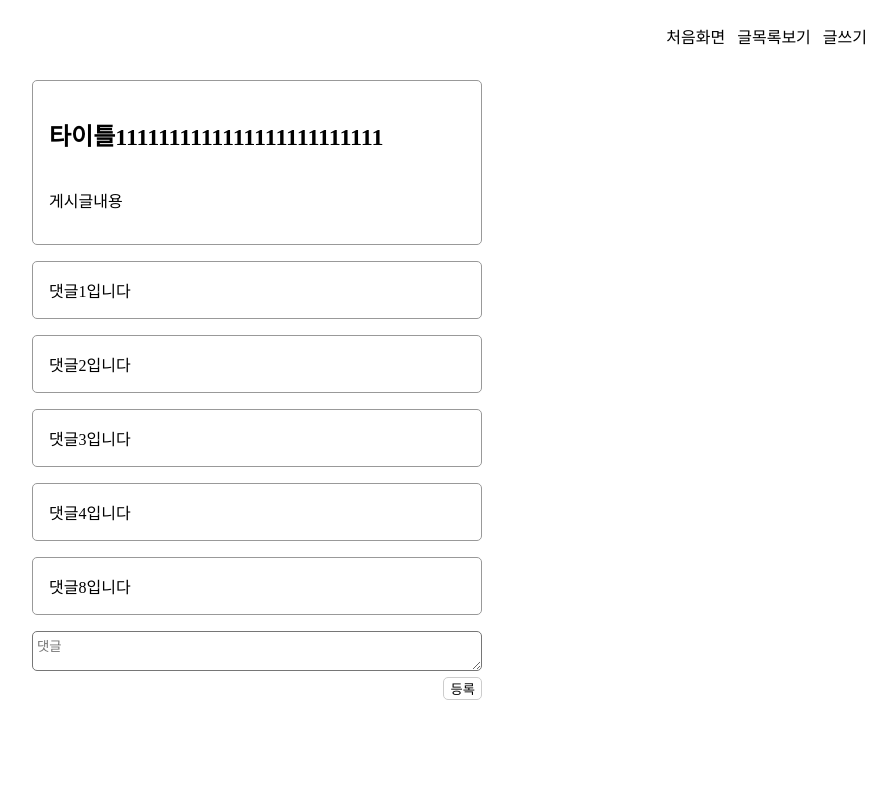
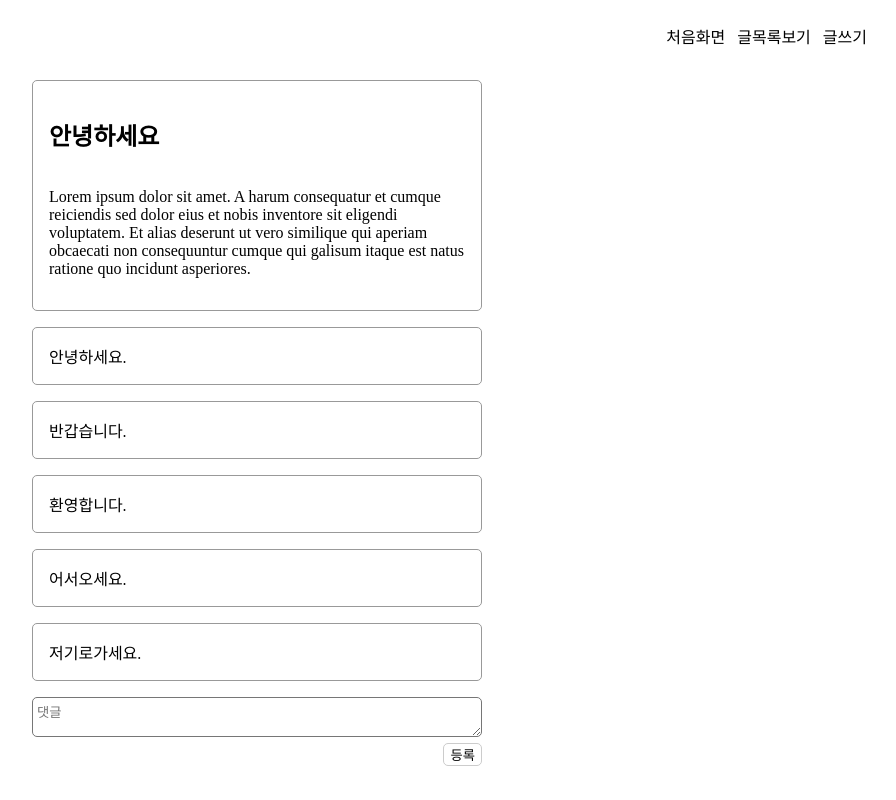
Before and after one commit to HaejinYang/mini-bbs, a React (Create React App) app: page /post/1 in a window 1280 px wide. Shown: the whole page, without its empty margins (383-1279 px from the left). Built offline with nearby package versions, Linux system fonts and the light colour scheme.

Commit message:
chore: 테스트용 데이터 수정하고 글 작성용 레퍼런스 정리

```diff
--- a/src/App.tsx
+++ b/src/App.tsx
@@ -40,36 +40,36 @@ function CreateTestList() {
     const posts: PostType[] = [];
     posts.push({
         id: 1,
-        title: "타이틀1111111111111111111111111",
+        title: "안녕하세요",
+        writer: "홍길동",
+        content: "Lorem ipsum dolor sit amet. A harum consequatur et cumque reiciendis sed dolor eius et nobis inventore sit eligendi voluptatem. Et alias deserunt ut vero similique qui aperiam obcaecati non consequuntur cumque qui galisum itaque est natus ratione quo incidunt asperiores.",
+        createdAt: new Date().toLocaleDateString()
+    });
+    posts.push({id: 2, title: "글제목2", writer: "김영희", content: "", createdAt: new Date().toLocaleDateString()});
+    posts.push({
+        id: 3,
+        title: "글제목3",
         writer: "테스트게시자",
         content: "게시글내용",
         createdAt: new Date().toLocaleDateString()
     });
-    posts.push({id: 2, title: "", writer: "테스트게시자", content: "게시글내용", createdAt: new Date().toLocaleDateString()});
-    posts.push({
-        id: 3,
-        title: "1231234123123",
-        writer: "테스트게시자",
-        content: "게시글내용",
-        createdAt: new Date().toLocaleDateString()
-    });
-    posts.push({id: 4, title: "타이틀", writer: "테스트게시자", content: "게시글내용", createdAt: new Date().toLocaleDateString()});
-    posts.push({id: 5, title: "타이틀", writer: "테스트게시자", content: "게시글내용", createdAt: new Date().toLocaleDateString()});
-    posts.push({id: 6, title: "타이틀", writer: "테스트게시자", content: "게시글내용", createdAt: new Date().toLocaleDateString()});
-    posts.push({id: 7, title: "타이틀", writer: "테스트게시자", content: "게시글내용", createdAt: new Date().toLocaleDateString()});
-    posts.push({id: 8, title: "타이틀", writer: "테스트게시자", content: "게시글내용", createdAt: new Date().toLocaleDateString()});
+    posts.push({id: 4, title: "타이틀4", writer: "게시자4", content: "게시글내용", createdAt: new Date().toLocaleDateString()});
+    posts.push({id: 5, title: "타이틀5", writer: "게시자5", content: "게시글내용", createdAt: new Date().toLocaleDateString()});
+    posts.push({id: 6, title: "타이틀6", writer: "게시자6", content: "게시글내용", createdAt: new Date().toLocaleDateString()});
+    posts.push({id: 7, title: "타이틀7", writer: "게시자7", content: "게시글내용", createdAt: new Date().toLocaleDateString()});
+    posts.push({id: 8, title: "타이틀8", writer: "게시자8", content: "게시글내용", createdAt: new Date().toLocaleDateString()});
 
     localStorage.setItem('post', JSON.stringify(posts));
 
     const comments: CommentType[] = [];
-    comments.push({postId: 1, commentId: 1, content: "댓글1입니다"});
-    comments.push({postId: 1, commentId: 2, content: "댓글2입니다"});
-    comments.push({postId: 1, commentId: 3, content: "댓글3입니다"});
-    comments.push({postId: 1, commentId: 4, content: "댓글4입니다"});
-    comments.push({postId: 2, commentId: 5, content: "댓글5입니다"});
-    comments.push({postId: 2, commentId: 6, content: "댓글6입니다"});
-    comments.push({postId: 2, commentId: 7, content: "댓글7입니다"});
-    comments.push({postId: 1, commentId: 8, content: "댓글8입니다"});
+    comments.push({postId: 1, commentId: 1, content: "안녕하세요."});
+    comments.push({postId: 1, commentId: 2, content: "반갑습니다."});
+    comments.push({postId: 1, commentId: 3, content: "환영합니다."});
+    comments.push({postId: 1, commentId: 4, content: "어서오세요."});
+    comments.push({postId: 2, commentId: 5, content: "이쪽입니다."});
+    comments.push({postId: 2, commentId: 6, content: "저쪽입니다."});
+    comments.push({postId: 2, commentId: 7, content: "여기로가세요."});
+    comments.push({postId: 1, commentId: 8, content: "저기로가세요."});
 
     localStorage.setItem('comment', JSON.stringify(comments));
 }
```
Also changed, not shown: 1 other file (tests, documents, lock files or other folders).
